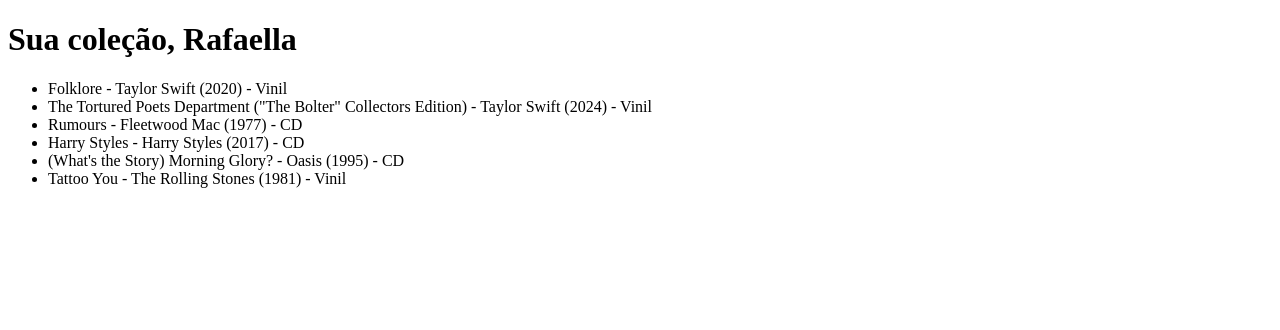
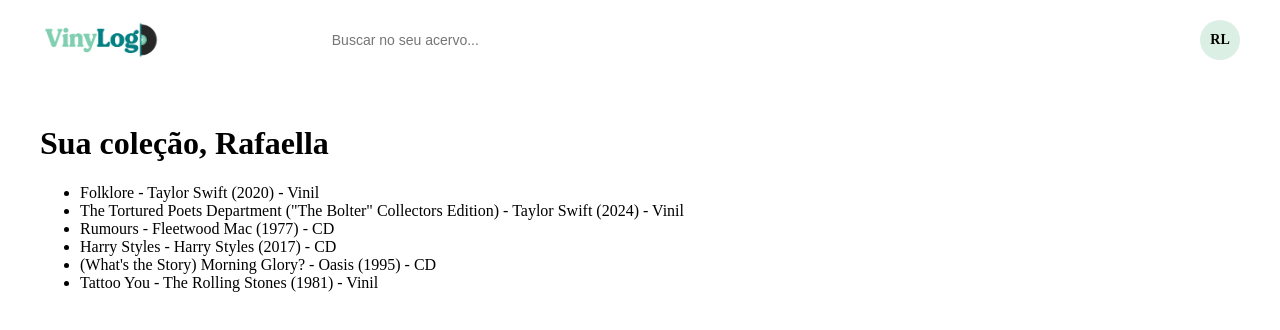
Before and after one commit to PUCTech/VinyLog, a React (Vite) app in the folder frontend/: page /dashboard in a window 1280 px wide. Shown: the top 330 px of the page. Built offline with nearby package versions, Linux system fonts and the light colour scheme.

Commit message:
Add search filter to dashboard

```diff
--- /dev/null
+++ b/frontend/src/components/DashboardHeader.css
@@ -0,0 +1,46 @@
+.dashboard-header {
+  display: flex;
+  align-items: center;
+  gap: 16px;
+  padding: 12px 32px;
+  background: var(--color-bg);
+  border-bottom: 1px solid var(--color-border);
+}
+
+.dashboard-header__logo {
+  height: 40px;
+}
+
+.dashboard-header__search {
+  flex: 1;
+  max-width: 560px;
+  margin: 0 auto;
+  padding: 10px 16px;
+  border: 1px solid var(--color-border);
+  border-radius: 999px;
+  background: #fff;
+  font-size: 14px;
+}
+
+.dashboard-header__add {
+  padding: 10px 20px;
+  border: none;
+  border-radius: 999px;
+  background: var(--color-primary);
+  color: #fff;
+  font-weight: 600;
+  cursor: pointer;
+}
+
+.dashboard-header__avatar {
+  display: flex;
+  align-items: center;
+  justify-content: center;
+  width: 40px;
+  height: 40px;
+  border-radius: 50%;
+  background: #dcefe4;
+  color: var(--color-primary);
+  font-weight: 600;
+  font-size: 14px;
+}
--- /dev/null
+++ b/frontend/src/components/DashboardHeader.jsx
@@ -0,0 +1,27 @@
+import logo from '../assets/images/logo.png'
+import { mockUser } from '../data/mockDiscs'
+import './DashboardHeader.css'
+
+function DashboardHeader({ search, onSearchChange }) {
+  return (
+    <header className="dashboard-header">
+      <img src={logo} alt="VinyLog" className="dashboard-header__logo" />
+
+      <input
+        type="search"
+        className="dashboard-header__search"
+        placeholder="Buscar no seu acervo..."
+        value={search}
+        onChange={(e) => onSearchChange(e.target.value)}
+      />
+
+      <button type="button" className="dashboard-header__add">
+        + Adicionar Disco
+      </button>
+
+      <div className="dashboard-header__avatar">{mockUser.initials}</div>
+    </header>
+  )
+}
+
+export default DashboardHeader
--- a/frontend/src/index.css
+++ b/frontend/src/index.css
@@ -1,111 +1,19 @@
 :root {
-  --text: #6b6375;
-  --text-h: #08060d;
-  --bg: #fff;
-  --border: #e5e4e7;
-  --code-bg: #f4f3ec;
-  --accent: #aa3bff;
-  --accent-bg: rgba(170, 59, 255, 0.1);
-  --accent-border: rgba(170, 59, 255, 0.5);
-  --social-bg: rgba(244, 243, 236, 0.5);
-  --shadow:
-    rgba(0, 0, 0, 0.1) 0 10px 15px -3px, rgba(0, 0, 0, 0.05) 0 4px 6px -2px;
-
-  --sans: system-ui, 'Segoe UI', Roboto, sans-serif;
-  --heading: system-ui, 'Segoe UI', Roboto, sans-serif;
-  --mono: ui-monospace, Consolas, monospace;
-
-  font: 18px/145% var(--sans);
-  letter-spacing: 0.18px;
-  color-scheme: light dark;
-  color: var(--text);
-  background: var(--bg);
-  font-synthesis: none;
-  text-rendering: optimizeLegibility;
-  -webkit-font-smoothing: antialiased;
-  -moz-osx-font-smoothing: grayscale;
-
-  @media (max-width: 1024px) {
-    font-size: 16px;
-  }
+  --color-bg: #f4faf6;
+  --color-primary: #2d5a55;
+  --color-mint: #8fd1a8;
+  --color-text: #1c2b29;
+  --color-muted: #6b7c79;
+  --color-border: #d9e6e0;
 }
 
-@media (prefers-color-scheme: dark) {
-  :root {
-    --text: #9ca3af;
-    --text-h: #f3f4f6;
-    --bg: #16171d;
-    --border: #2e303a;
-    --code-bg: #1f2028;
-    --accent: #c084fc;
-    --accent-bg: rgba(192, 132, 252, 0.15);
-    --accent-border: rgba(192, 132, 252, 0.5);
-    --social-bg: rgba(47, 48, 58, 0.5);
-    --shadow:
-      rgba(0, 0, 0, 0.4) 0 10px 15px -3px, rgba(0, 0, 0, 0.25) 0 4px 6px -2px;
-  }
-
-  #social .button-icon {
-    filter: invert(1) brightness(2);
-  }
+* {
+  box-sizing: border-box;
 }
 
 body {
   margin: 0;
+  font-family: system-ui, sans-serif;
+  background: var(--color-bg);
+  color: var(--color-text);
 }
-
-#root {
-  width: 1126px;
-  max-width: 100%;
-  margin: 0 auto;
-  text-align: center;
-  border-inline: 1px solid var(--border);
-  min-height: 100svh;
-  display: flex;
-  flex-direction: column;
-  box-sizing: border-box;
-}
-
-h1,
-h2 {
-  font-family: var(--heading);
-  font-weight: 500;
-  color: var(--text-h);
-}
-
-h1 {
-  font-size: 56px;
-  letter-spacing: -1.68px;
-  margin: 32px 0;
-  @media (max-width: 1024px) {
-    font-size: 36px;
-    margin: 20px 0;
-  }
-}
-h2 {
-  font-size: 24px;
-  line-height: 118%;
-  letter-spacing: -0.24px;
-  margin: 0 0 8px;
-  @media (max-width: 1024px) {
-    font-size: 20px;
-  }
-}
-p {
-  margin: 0;
-}
-
-code,
-.counter {
-  font-family: var(--mono);
-  display: inline-flex;
-  border-radius: 4px;
-  color: var(--text-h);
-}
-
-code {
-  font-size: 15px;
-  line-height: 135%;
-  padding: 4px 8px;
-  background: var(--code-bg);
-}
--- a/frontend/src/pages/Dashboard.jsx
+++ b/frontend/src/pages/Dashboard.jsx
@@ -1,16 +1,31 @@
+import { useState } from 'react'
+import DashboardHeader from '../components/DashboardHeader'
 import { mockDiscs, mockUser } from '../data/mockDiscs'
 
 function Dashboard() {
+  const [search, setSearch] = useState('')
+
+  const filteredDiscs = mockDiscs.filter((disc) => {
+    const text = search.toLowerCase()
+    return (
+      disc.title.toLowerCase().includes(text) ||
+      disc.artist.toLowerCase().includes(text)
+    )
+  })
+
   return (
     <div>
+      <DashboardHeader search={search} onSearchChange={setSearch} />
+      <main style={{ padding: '32px' }}>
         <h1>Sua coleção, {mockUser.name}</h1>
         <ul>
-        {mockDiscs.map((disc) => (
+          {filteredDiscs.map((disc) => (
             <li key={disc.id}>
               {disc.title} - {disc.artist} ({disc.year}) - {disc.format}
             </li>
           ))}
         </ul>
+      </main>
     </div>
   )
 }
```
Lines whose indentation alone changed are shown as unchanged.
